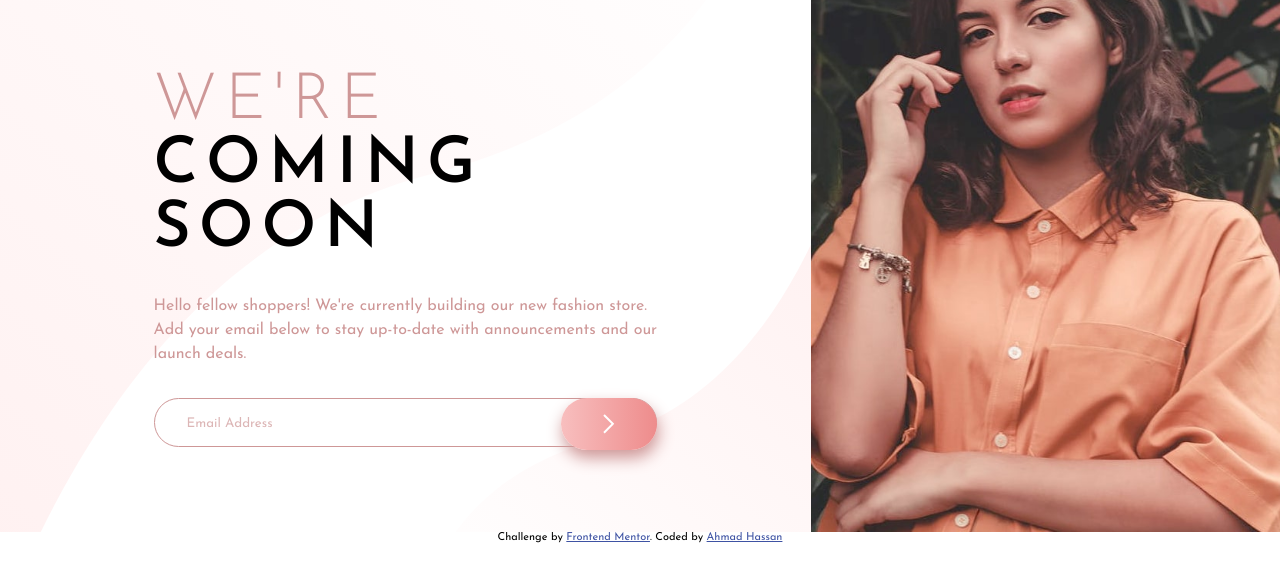
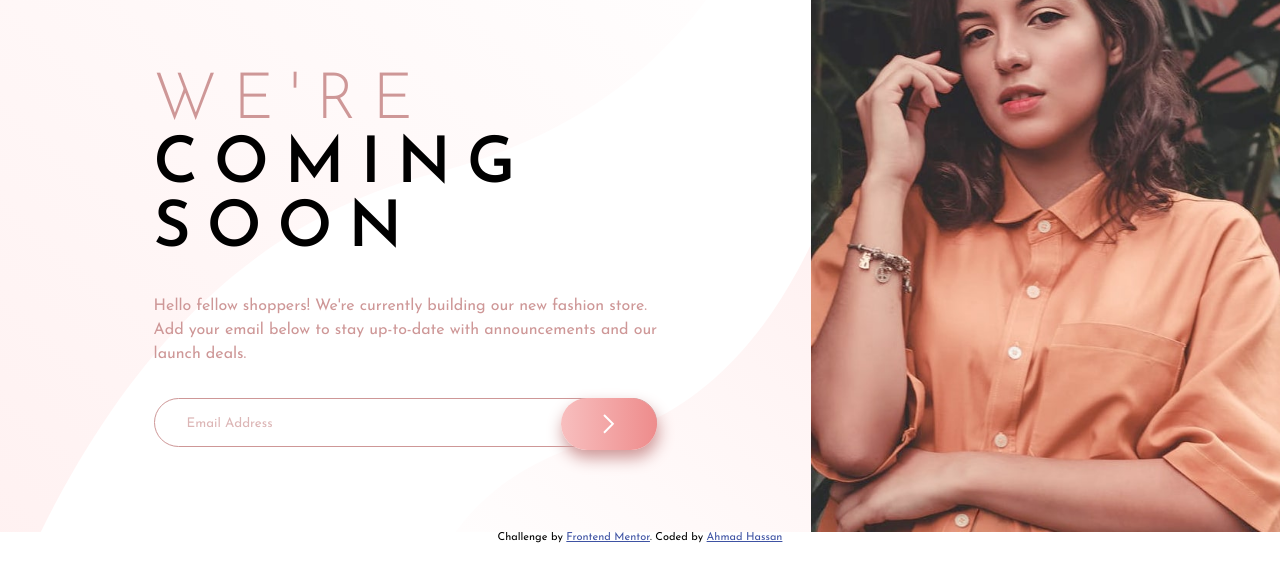
Before and after one commit to Ahmadhassan0/base-apparel-coming-soon-js4, a plain HTML site: page index.html in a window 1280 px wide. Shown: the part 84-666 px from the top of the page. Drawn offline with Linux system fonts and the light colour scheme.

Commit message:
heading fix

```diff
--- a/style.css
+++ b/style.css
@@ -63,7 +63,7 @@ body {
 }
 .comingsoon__heading {
     text-transform: uppercase;
-    letter-spacing: .5rem;
+    letter-spacing: 1rem;
     font-size: 4rem;
     font-weight: var(--fw-semiBold);
 }
```
